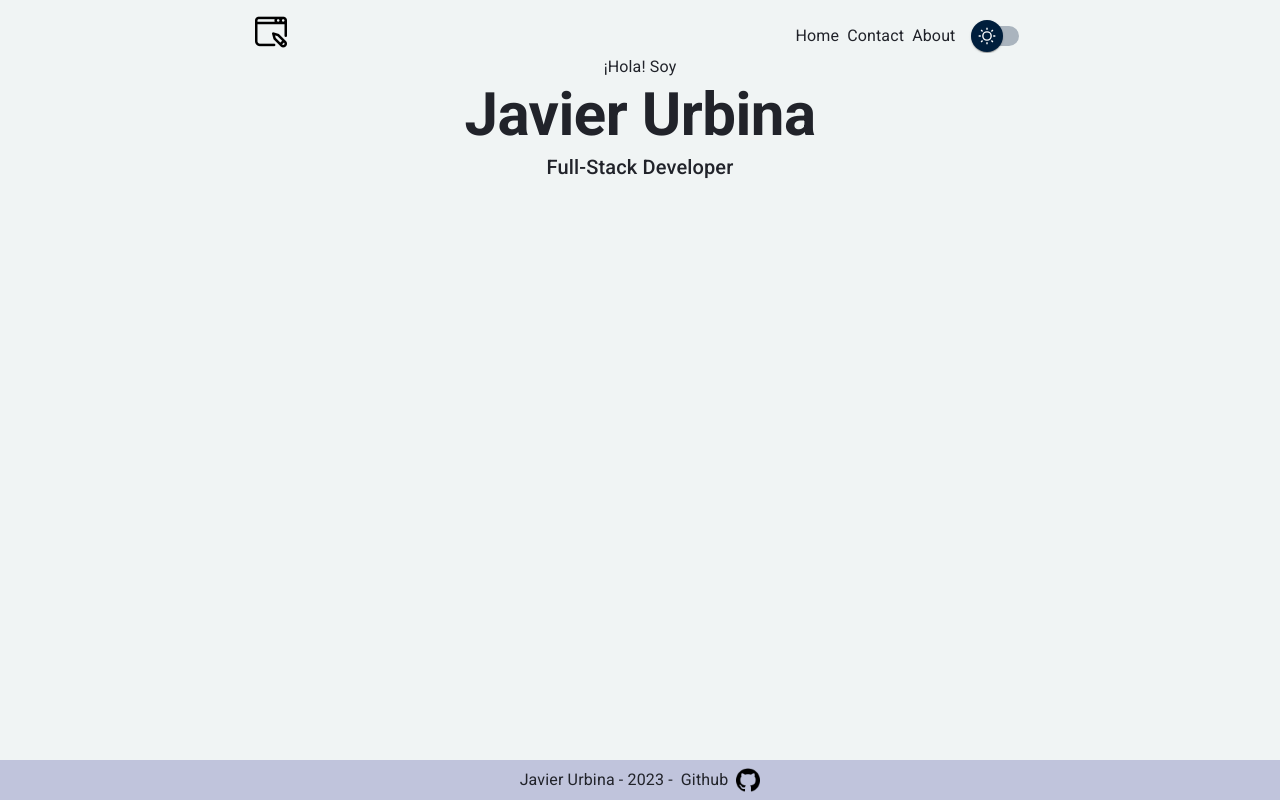
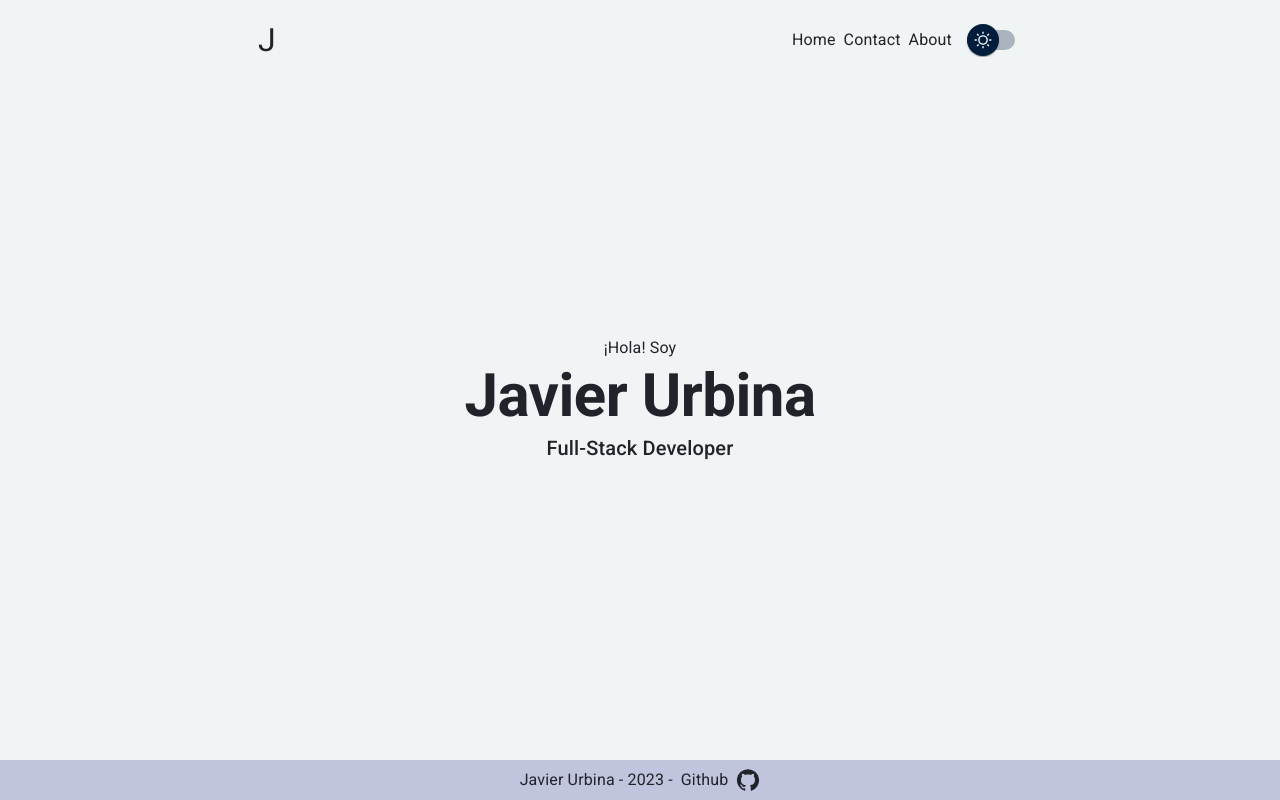
Before and after one commit to JavierUrbina14/personal-blog, a React (Vite) app: page / in a window 1280 px wide. Built offline with nearby package versions, Linux system fonts and the light colour scheme.

Commit message:
feature page layout

```diff
--- /dev/null
+++ b/src/layout/PageLayout.jsx
@@ -0,0 +1,25 @@
+import { Box } from "@mui/material"
+import { Footer, Navbar } from "../ui"
+
+export const PageLayout = ({ children }) => {
+    return (
+        <Box
+            sx={{ backgroundColor: "primary.main", height: "100vh" }}
+            display="flex" // Utiliza flexbox para centrar verticalmente
+            flexDirection="column" // Alinea los elementos en columna
+            alignItems="center" // Centra horizontalmente el contenido
+        >
+            <Navbar />
+            <Box
+                display="flex"
+                flexDirection="column"
+                justifyContent="center"
+                alignItems="center"
+                sx={{ height: "100%" }}
+            >
+                {children}
+            </Box>
+            <Footer />
+        </Box>
+    )
+}
--- a/src/pages/About.jsx
+++ b/src/pages/About.jsx
@@ -1,6 +1,7 @@
+import { PageLayout } from "../layout/PageLayout"
 
 export const About = () => {
     return (
-        <div>About</div>
+        <PageLayout>About</PageLayout>
     )
 }
--- a/src/pages/Contact.jsx
+++ b/src/pages/Contact.jsx
@@ -1,6 +1,9 @@
+import { PageLayout } from "../layout/PageLayout"
 
 export const Contact = () => {
   return (
-    <div>Contact</div>
+    <PageLayout>
+      Contact
+    </PageLayout>
   )
 }
--- a/src/pages/Home.jsx
+++ b/src/pages/Home.jsx
@@ -1,18 +1,14 @@
-import { Typography, Box } from "@mui/material";
+import { Typography } from "@mui/material";
+import { PageLayout } from "../layout/PageLayout";
 
 export const Home = () => {
     return (
-        <Box
-            display="flex" // Utiliza flexbox para centrar verticalmente
-            flexDirection="column" // Alinea los elementos en columna
-            justifyContent="center" // Centra verticalmente el contenido
-            alignItems="center" // Centra horizontalmente el contenido
-        >
-            <Typography variant="span">¡Hola! Soy</Typography>
-            <Typography variant="h2" fontWeight="bold">
-                Javier Urbina
-            </Typography>
-            <Typography variant="h6">Full-Stack Developer</Typography>
-        </Box>
+        <PageLayout>
+                <Typography variant="span">¡Hola! Soy</Typography>
+                <Typography variant="h2" fontWeight="bold">
+                    Javier Urbina
+                </Typography>
+                <Typography variant="h6">Full-Stack Developer</Typography>
+        </PageLayout>
     );
 };
--- a/src/router/AppRouter.jsx
+++ b/src/router/AppRouter.jsx
@@ -2,24 +2,15 @@ import { Route, Routes } from "react-router-dom"
 import { Home } from "../pages/Home"
 import { About } from "../pages/About"
 import { Contact } from "../pages/Contact"
-import { Footer } from "../ui/Footer"
-import { Navbar } from "../ui/Navbar"
-import { Box } from "@mui/material"
 
 export const AppRouter = () => {
     return (
         <>
-        <Box
-
-        sx={{backgroundColor: "primary.main", height: "100vh",}}>
-            <Navbar />
             <Routes>
                 <Route path="/*" element={<Home />} />
                 <Route path="/contact" element={<Contact />} />
                 <Route path="/about" element={<About />} />
             </Routes>
-            <Footer />
-        </Box>
         </>
     )
 }
--- a/src/themes/DarkTheme.js
+++ b/src/themes/DarkTheme.js
@@ -4,7 +4,7 @@ export const DarkTheme = createTheme({
     palette: {
         primary: {
             main: "#21232A",
-            footer: "#000000"
+            footer: "#12171a"
         },
         text:{
             primary: "#f0f4f4",
--- a/src/ui/Footer.jsx
+++ b/src/ui/Footer.jsx
@@ -1,11 +1,12 @@
 import { Grid, Typography } from "@mui/material"
+import GitHubIcon from '@mui/icons-material/GitHub';
 
 export const Footer = () => {
     return (
         <Grid container justifyContent={"center"} alignItems={"center"} sx={{position: "absolute", bottom: 0, backgroundColor: 'primary.footer', padding: ".5rem", gap: ".5rem"}}>
             <Typography variant="span">Javier Urbina - 2023 - </Typography>
             <Typography variant="span">Github</Typography>
-            <img style={{width: "1.5rem"}} src="img/github.png" alt="" />
+            <GitHubIcon />
         </Grid>
     )
 }
--- a/src/ui/Navbar.jsx
+++ b/src/ui/Navbar.jsx
@@ -1,15 +1,15 @@
+import { useContext } from "react";
 import { Grid, Link } from "@mui/material"
 import { Link as RouterLink } from "react-router-dom"
 import { MaterialUISwitch } from "../components/SwitchButton"
 import { DarkLightThemeContext } from "../context/DarkLightThemeContext";
-import { useContext } from "react";
 
 export const Navbar = () => {
     const { darkMode, handleDarkMode } = useContext(DarkLightThemeContext);
     return (
-        <Grid container direction={"row"} justifyContent={"space-around"} alignItems={"center"} sx={{paddingTop: "1rem", backgroundColor: "primary.main"}}>
+        <Grid container direction={"row"} justifyContent={"space-around"} alignItems={"center"} sx={{position:"absolute", top: "0", paddingTop: "1rem", backgroundColor: "primary.main"}}>
             <Grid>
-                <img style={{width: "2rem"}} src="img/blogging.png" alt="" />
+                <span style={{fontSize: "2rem", underline: ""}}>J</span>
             </Grid>
             <Grid display={"flex"} alignItems={"center"} gap={1}>
                 <Link component={RouterLink} color={"inherit"} underline="hover" to="/">Home</Link>
```
